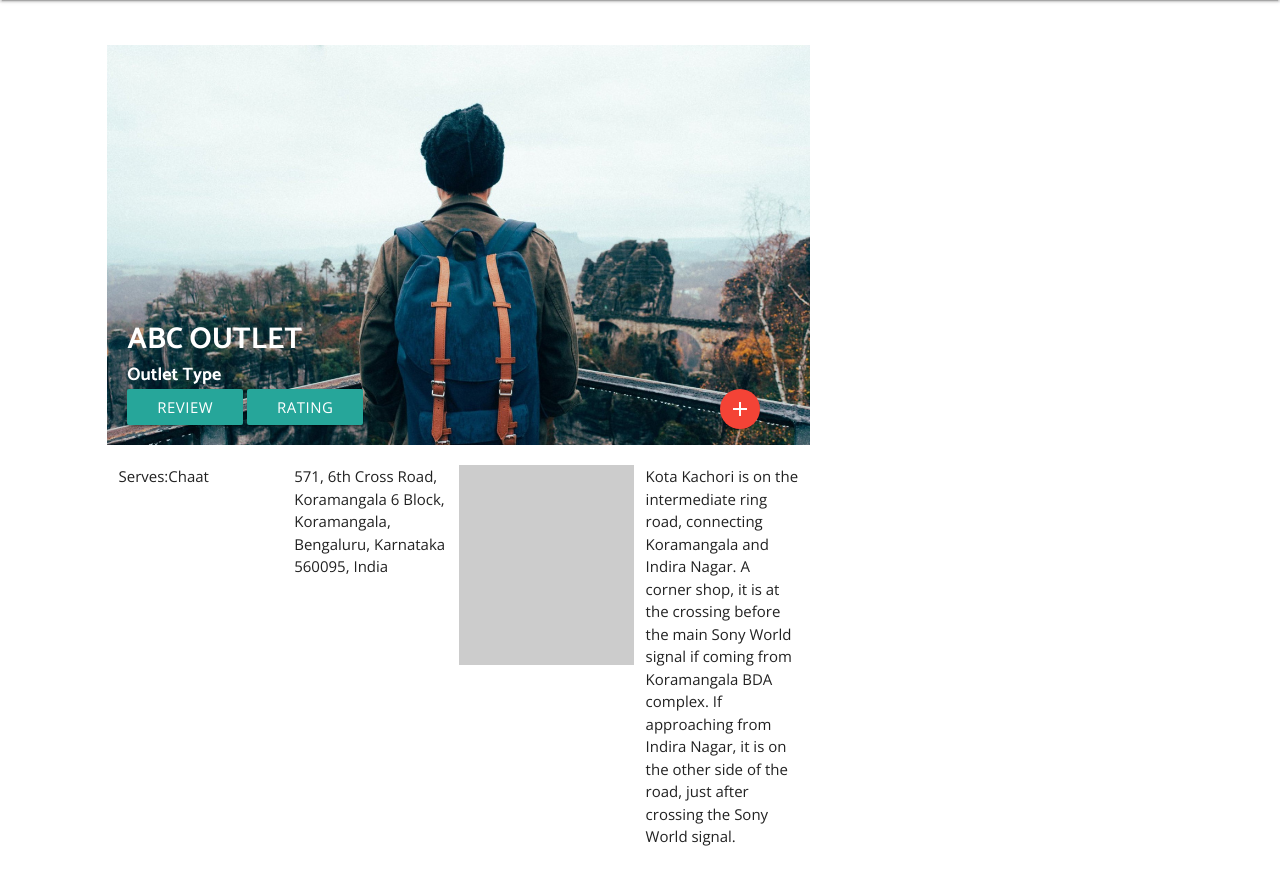
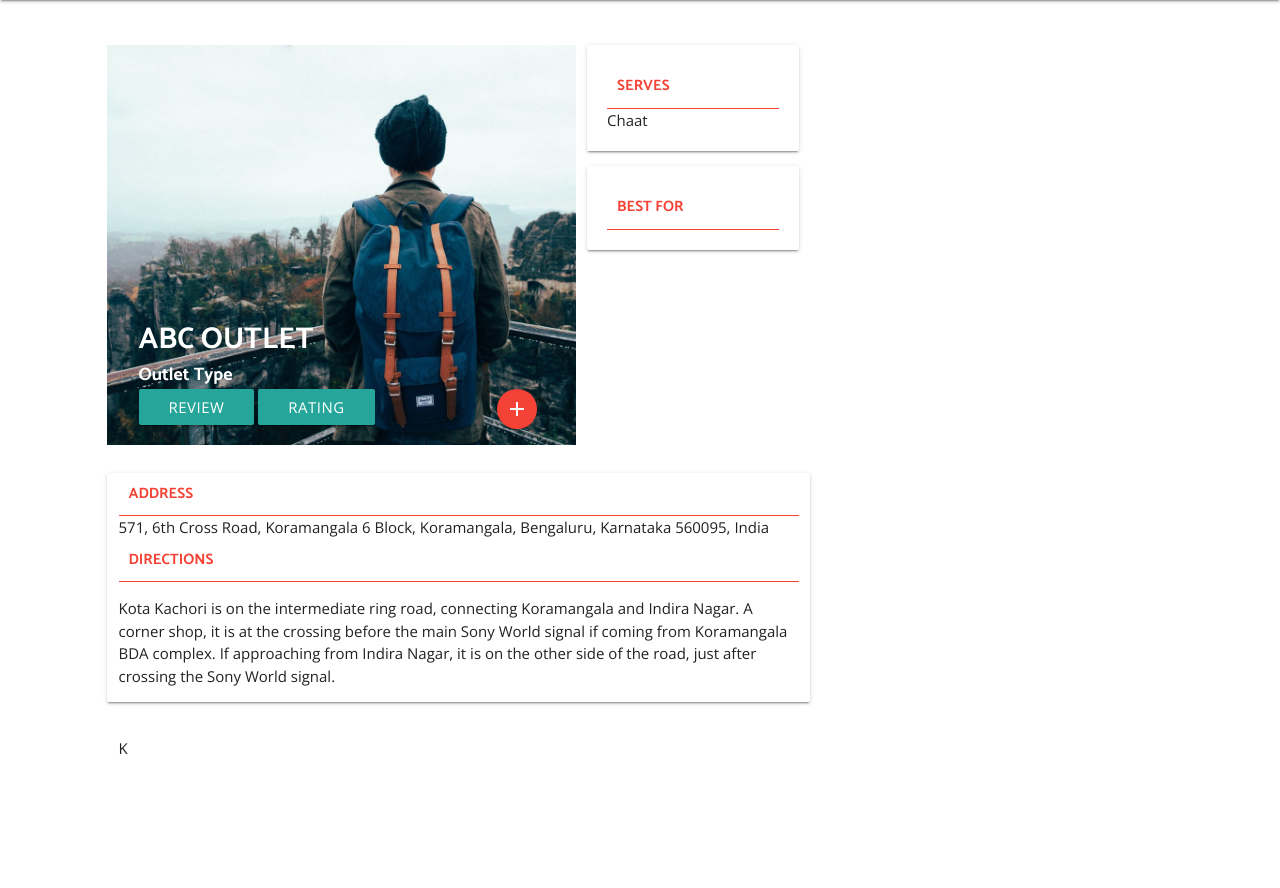
Before and after one commit to pecey/TalkingStreet, a PHP site: page /outlet.html in a window 1280 px wide. Shown: the part 64-952 px from the top of the page. After the commit the page ends 818 px from the top, so only its background shows below. Run offline with PHP 8.4, Linux system fonts and the light colour scheme; style sheets or scripts are compiled from the project's sources; some libraries are stand-ins or nearby versions.

Commit message:
Outlet Page initial commit

```diff
--- a/css/outlet.css
+++ b/css/outlet.css
@@ -1,41 +1,54 @@
+.outlet-main-info-card {
+  background: white;
+  width: 100%;
+  padding: 20px; }
+  .outlet-main-info-card .outlet-main-info-card-title {
+    color: #F44336;
+    text-transform: uppercase;
+    font-family: 'Catamaran';
+    font-weight: 700;
+    border-bottom: 1px solid #F44336;
+    padding: 10px; }
+
 .outlet-featured-image {
-	width:100%;
+  width: 100%;
   height: 400px;
-	background:url('../images/traveller.jpg') no-repeat;
-	background-size:cover;
-	position: relative;
-}
-.outlet-name{
+  background: url("../images/traveller.jpg") no-repeat;
+  background-size: cover;
+  position: relative; }
+
+.outlet-name {
   color: white;
   font-weight: 700;
   font-family: 'Catamaran';
   font-size: 2em;
-	text-transform: uppercase;
-}
-.outlet-type{
+  text-transform: uppercase; }
+
+.outlet-type {
   color: white;
   font-weight: 700;
   font-family: 'Catamaran';
-	font-size: 1.2em;
-}
-.outlet-image-buttons{
+  font-size: 1.2em; }
+
+.outlet-image-buttons {
   bottom: 10px;
   left: 10px;
-	width: 100%;
-}
-.outlet-share{
+  width: 100%; }
+
+.outlet-share {
   position: absolute;
-	right: 50px;
-}
-.outlet-featured-image-overlay{
+  right: 50px; }
+
+.outlet-featured-image-overlay {
   position: absolute;
   bottom: 0px;
   width: 100%;
-	padding: 20px;
-}
-address{
-	font-style: normal;
-}
-.outlet-meta{
-	font-size: 1em;
-}
+  padding: 20px; }
+
+address {
+  font-style: normal; }
+
+.outlet-meta {
+  font-size: 1em; }
+
+/*# sourceMappingURL=outlet.css.map */
--- a/outlet.html
+++ b/outlet.html
@@ -79,7 +79,8 @@
 
   	<div class="col l8 s12">
   		<!-- Featured Image -->
-  		<div class="row outlet-featured-image">
+  		<div class="row">
+        <div class="col l8 s12 outlet-featured-image">
   			<div class="outlet-featured-image-overlay">
   				<div class="outlet-featured-image-overlay-wrapper">
   			<div class="outlet-name">ABC Outlet</div>
@@ -92,20 +93,29 @@
   			</div>
   			</div>
   		</div>
+      <div class="col l4 s12">
+        <div class="outlet-cuisine outlet-main-info-card card" style="margin-top: 0">
+            <div class="outlet-main-info-card-title">Serves</div><div id="outlet-cuisine-value" class="outlet-main-info-card-data">Chaat</div>
+        </div>
+        <div class="outlet-best-for outlet-main-info-card card">
+            <div class="outlet-main-info-card-title">Best for</div><div id="outlet-best-for-value" class="outlet-main-info-card-data"></div>
+        </div>
+      </div>
+      </div>
   		<div class="row outlet-meta">
-  			<div class="col l3">
-  				<div class="outlet-cuisine">
-  					<span>Serves</span>:<span class="outlet-cuisine-value">Chaat</span>
-  				</div>
-  				<div class="outlet-best-for"></div>
-  			</div>
-  			<div class="col l3">
+  			<div class="col l12 s12 outlet-main-info-card card">
   				<div class="outlet-address">
+            <div class="outlet-main-info-card-title">Address</div>
   					<address>571, 6th Cross Road, Koramangala 6 Block, Koramangala, Bengaluru, Karnataka 560095, India</address>
   				</div>
+          <div class="outlet-directions">
+            <div class="outlet-main-info-card-title">Directions</div>
+            <p>Kota Kachori is on the intermediate ring road, connecting Koramangala and Indira Nagar. A corner shop, it is at the crossing before the main Sony World signal if coming from Koramangala BDA complex. If approaching from Indira Nagar, it is on the other side of the road, just after crossing the Sony World signal.</p>
+          </div>
   			</div>
-  			<div class="col l3" style="height:200px; background: #ccc"></div>
-  			<div class="col l3">Kota Kachori is on the intermediate ring road, connecting Koramangala and Indira Nagar. A corner shop, it is at the crossing before the main Sony World signal if coming from Koramangala BDA complex. If approaching from Indira Nagar, it is on the other side of the road, just after crossing the Sony World signal.</div>
+        </div>
+        <div class="row outlet-special-information">
+  		 			<div class="col l3">K</div>
   		</div>
   	</div>
   	<div class="col l4 s12"></div>
--- /dev/null
+++ b/sass/outlet.scss
@@ -0,0 +1,55 @@
+.outlet-main-info-card{
+	background: white;
+	width:100%;
+	padding: 20px;
+	.outlet-main-info-card-title{
+		color: #F44336;
+		text-transform: uppercase;
+		font-family:'Catamaran';
+		font-weight: 700;
+		border-bottom: 1px solid #F44336;
+		padding: 10px;
+	}
+}
+
+.outlet-featured-image {
+	width:100%;
+	height: 400px;
+	background:url('../images/traveller.jpg') no-repeat;
+	background-size:cover;
+	position: relative;
+}
+.outlet-name{
+	color: white;
+	font-weight: 700;
+	font-family: 'Catamaran';
+	font-size: 2em;
+	text-transform: uppercase;
+}
+.outlet-type{
+	color: white;
+	font-weight: 700;
+	font-family: 'Catamaran';
+	font-size: 1.2em;
+}
+.outlet-image-buttons{
+	bottom: 10px;
+	left: 10px;
+	width: 100%;
+}
+.outlet-share{
+	position: absolute;
+	right: 50px;
+}
+.outlet-featured-image-overlay{
+	position: absolute;
+	bottom: 0px;
+	width: 100%;
+	padding: 20px;
+}
+address{
+	font-style: normal;
+}
+.outlet-meta{
+	font-size: 1em;
+}
```
Lines whose indentation alone changed are shown as unchanged.
